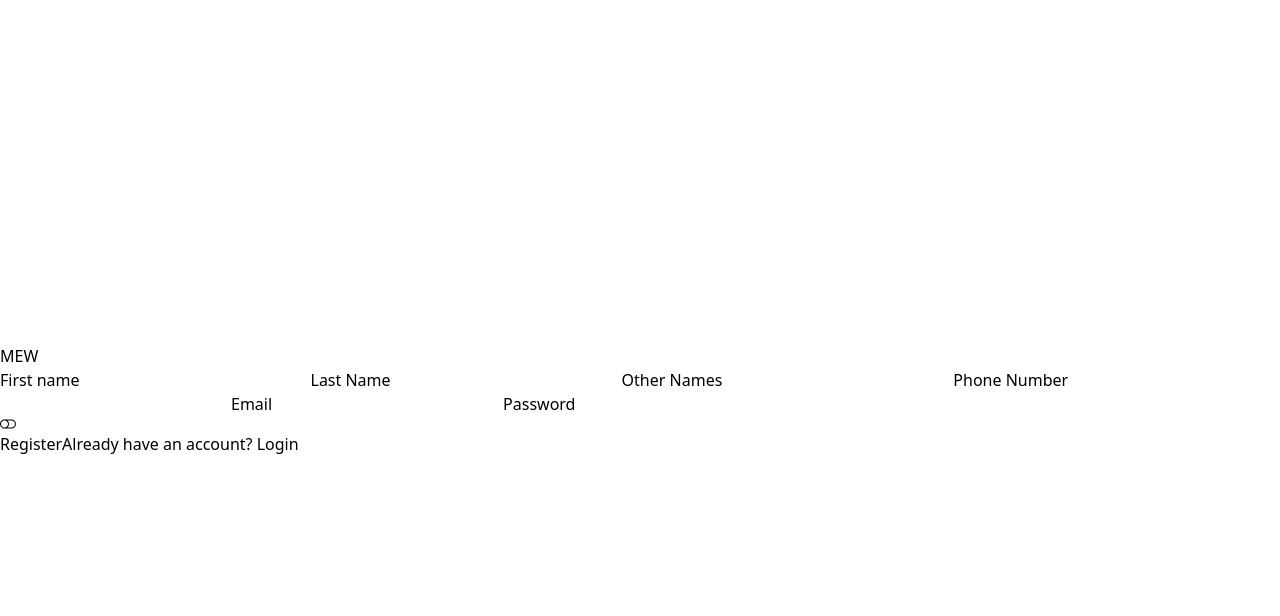
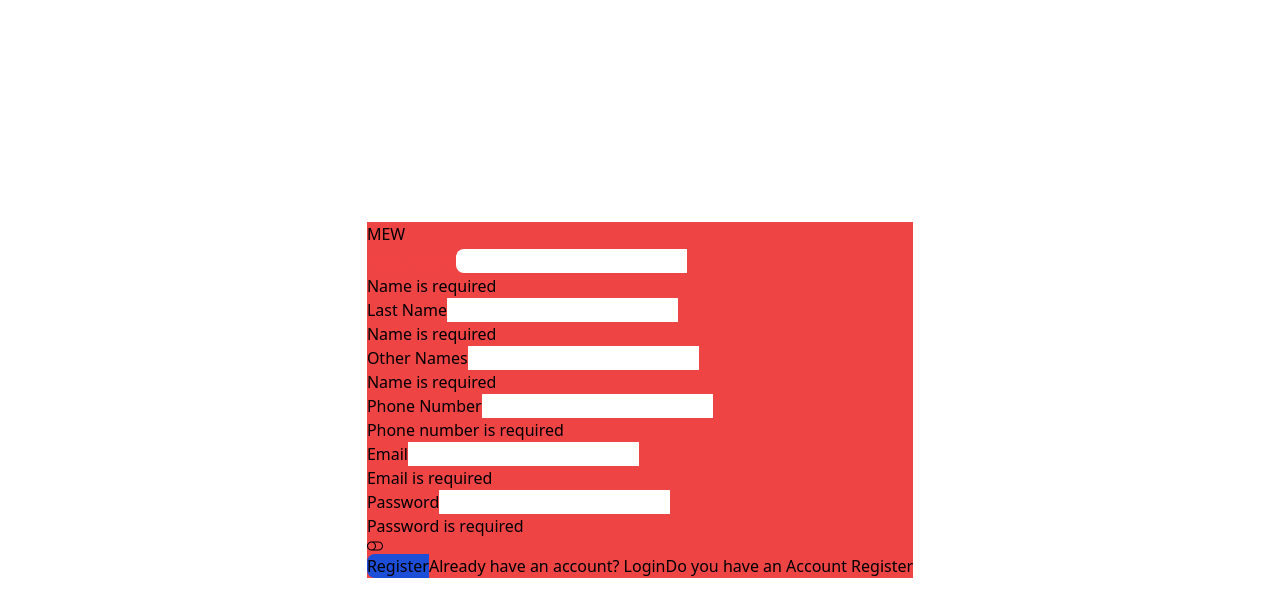
Before and after one commit to pironoid14/Authenticator-app, a React (Vite) app: page /register in a window 1280 px wide. Both pictures are taken after a click on the button "Register". Shown: the top 616 px of the page. Built offline with nearby package versions, Linux system fonts and the light colour scheme.

Commit message:
Added home pafe

```diff
--- a/package.json
+++ b/package.json
@@ -14,6 +14,7 @@
     "react-dom": "^18.3.1",
     "react-hook-form": "^7.52.1",
     "react-icons": "^5.2.1",
+    "react-otp-input": "^3.1.1",
     "react-router-dom": "^6.26.0"
   },
   "devDependencies": {
--- a/src/App.tsx
+++ b/src/App.tsx
@@ -1,4 +1,4 @@
-
+import {Home} from "./Pages/Home"
 import  {Login}  from "./Pages/login";
 import {Register} from "./Pages/register";
 import { Routes, Route } from "react-router-dom";
@@ -10,11 +10,14 @@ function App() {
   return (
     <>
       <div className="text-black justify-center flex h-[100vh] items-center ">
+
         <Routes>
+          <Route path="/" element ={<Home/>}/>
           <Route path="/login" element = {<Login/>}/>
           <Route path="/register" element = {<Register/>}/>
           <Route/>
         </Routes>
+
       </div>
     </>
   )
--- /dev/null
+++ b/src/Pages/Home.tsx
@@ -0,0 +1,13 @@
+import { Link } from "react-router-dom"
+
+export const Home = () => {
+  return (
+    <div className="bg-yellow-100">
+        <h1 className="text-3xl text-red-500 text-center" >HOME PAGE</h1>
+        <Link to="/login">Already have an account? Login</Link>
+        <Link to="/register">Do you have an Account Register</Link>
+    </div>
+  )
+}
+
+export default Home
--- a/src/Pages/login.tsx
+++ b/src/Pages/login.tsx
@@ -4,29 +4,51 @@ import { Link } from "react-router-dom";
 export const Login = () => {
   const [email, setEmail] = useState("");
   const [password, setPassword] = useState("");
+  const [errors, setErrors] = useState<{ [key: string]: string }>({});
 
-  const handleLogin = () => {
-    console.log();
+  const validate = () => {
+    const newErrors: { [key: string]: string } = {};
+    if (!email) newErrors.email = "Email is required";
+    else if (!/\S+@\S+\.\S+/.test(email)) newErrors.email = "Email is invalid";
+    if (!password) newErrors.password = "Password is required";
+    else if (password.length < 6) newErrors.password = "Password must be at least 6 characters";
+    return newErrors;
+  };
+
+  const handleLogin = (e:React.FormEvent) => {
+    e.preventDefault();
+    const validationErrors = validate();
+    if (Object.keys(validationErrors).length > 0) {
+      setErrors(validationErrors);
+    } else {
+      setErrors({});
+      // Proceed with login logic
+      console.log({ email, password });
+    }
   };
   return (
     <div className="bg-black border border-black rounded-md shadow-lg backdrop-filter backdrop-blur-lg bg-opacity-40 relative">
       <h1 className="text-4xl font bold text-center">Login form</h1>
-        <form action="">
+      <form action=""  onSubmit={handleLogin}>
         <div className="relative my-4">
-            <label htmlFor="email"className="text-sm peer-placeholder-shown:translate-y-0 peer-focus:scale-75 peer-focus:translate-y-4 top-3">Email</label>
-            <input type="email" className="block py-2.5 px-0 text-base text-white bg-transparent w-72 border-0 border-b-2 border-neutral-900" placeholder=""name="email" value={email}
-              onChange={(e) => setEmail(e.target.value)}/>
+          <label htmlFor="email" className="text-sm peer-placeholder-shown:translate-y-0 peer-focus:scale-75 peer-focus:translate-y-4 top-3">Email</label>
+          <input type="email" className="block py-2.5 px-0 text-base text-white bg-transparent w-72 border-0 border-b-2 border-neutral-900" placeholder="" name="email" value={email}
+            onChange={(e) => setEmail(e.target.value)} />
+             {errors.email && <p className="text-red-500">{errors.email}</p>}
 
         </div>
         <div className="relative my-4">
-            <label htmlFor="email"className="text-sm text-black peer-placeholder-shown:translate-y-0 peer-focus:scale-75 peer-focus:translate-y-4 top-3 ">Password</label>
-            <input type="password" className=" block py-2.5 px-0 text-base text-white bg-transparent w-72 border-0 border-b-2 border-neutral-900" placeholder="" name="password"value={password}
+          <label htmlFor="email" className="text-sm text-black peer-placeholder-shown:translate-y-0 peer-focus:scale-75 peer-focus:translate-y-4 top-3 ">Password</label>
+          <input type="password" className=" block py-2.5 px-0 text-base text-white bg-transparent w-72 border-0 border-b-2 border-neutral-900" placeholder="" name="password" value={password}
             onChange={(e) => {
-                setPassword(e.target.value)}}/>
+              setPassword(e.target.value)
+            }} />
+             {errors.password && <p className="text-red-500">{errors.password}</p>}
 
         </div>
-            <button type="submit" className="w-full mb-4 text-[18px] roundedbg-black-600 py-2 hover:bg-teal-800"onClick={handleLogin}>Login</button>
-            <Link to="Register">Do you have an Account Register</Link>
+        <button type="submit" className="w-full mb-4 text-[18px] roundedbg-black-600 py-2 hover:bg-teal-800" onClick={handleLogin}>Login</button>
+        <Link to="/register">Do you have an Account Register</Link>
+        <Link to = "/Home"></Link>
       </form>
     </div>
   )
--- a/src/Pages/register.tsx
+++ b/src/Pages/register.tsx
@@ -1,58 +1,85 @@
 import { Link } from "react-router-dom";
 import { LiaToggleOffSolid } from "react-icons/lia";
 import { useState } from "react";
+
 export const Register = () => {
-  const [name, setName] = useState("")
-  const [number, setNumber] = useState("")
+  const [name, setName] = useState("");
+  const [number, setNumber] = useState("");
   const [email, setEmail] = useState("");
   const [password, setPassword] = useState("");
+  const [errors, setErrors] = useState<{ [key: string]: string }>({});
+
+  const validate = () => {
+    const newErrors: { [key: string]: string } = {};
+    if (!name) newErrors.name = "Name is required";
+    if (!number) newErrors.number = "Phone number is required";
+    if (!email) newErrors.email = "Email is required";
+    else if (!/\S+@\S+\.\S+/.test(email)) newErrors.email = "Email is invalid";
+    if (!password) newErrors.password = "Password is required";
+    else if (password.length < 6) newErrors.password = "Password must be at least 6 characters";
+
+    return newErrors;
+  };
 
   const handleRegister = () => {
-    console.log();
+    const validationErrors = validate();
+    if (Object.keys(validationErrors).length > 0) {
+      setErrors(validationErrors);
+    } else {
+      setErrors({});
+      // Proceed with form submission
+      console.log({ name, number, email, password });
+    }
   };
   return (
+    <div className="bg-red-500 flex-col justify-center items-center">
+      <h1>MEW</h1>
+      <form action="" onSubmit={handleRegister}>
         <div>
-        <h1>MEW</h1>
-       <form action="">
-        <div>
-            <label htmlFor="">First name</label>
-            <input type="text" name="" value={name}
+          <label htmlFor="" className="text-lg text-red-500">First name</label>
+          <input type="text" name="" className="rounded-s-lg" value={name}
             onChange={(e) => setName(e.target.value)}
           />
+          {errors.name && <p>{errors.name}</p>}
 
           <label htmlFor="">Last Name</label>
           <input type="text" name="" value={name}
             onChange={(e) => setName(e.target.value)}
           />
-
+          {errors.name && <p>{errors.name}</p>}
 
           <label htmlFor="">Other Names</label>
           <input type="text" name="" value={name}
             onChange={(e) => setName(e.target.value)}
           />
+          {errors.name && <p>{errors.name}</p>}
 
           <label htmlFor="">Phone Number</label>
           <input type="number" name="" id="" value={number}
             onChange={(e) => setNumber(e.target.value)}
           />
+          {errors.number && <p>{errors.number}</p>}
 
           <label htmlFor="">Email</label>
           <input type="email" name="email" id="" value={email}
             onChange={(e) => setEmail(e.target.value)}
           />
+          {errors.email && <p>{errors.email}</p>}
 
           <label htmlFor="">Password</label>
           <input type="password" name="" id="" value={password}
             onChange={(e) => setPassword(e.target.value)}
           />
+          {errors.password && <p>{errors.password}</p>}
 
           <div>
             <LiaToggleOffSolid />
           </div>
 
-            <button type="button" onClick={handleRegister}>Register</button>
-            <Link to="login">Already have an account? Login</Link>
-
+          <button type="button" onClick={handleRegister} className=" bg-blue-700 rounded-s-lg ">Register</button>
+          <Link to="/login">Already have an account? Login</Link>
+          <Link to="/register">Do you have an Account Register</Link>
+          <Link to = "/Home"></Link>
         </div>
       </form>
     </div>
```
Also changed, not shown: 1 other file (tests, documents, lock files or other folders). Lines whose indentation alone changed are shown as unchanged.
